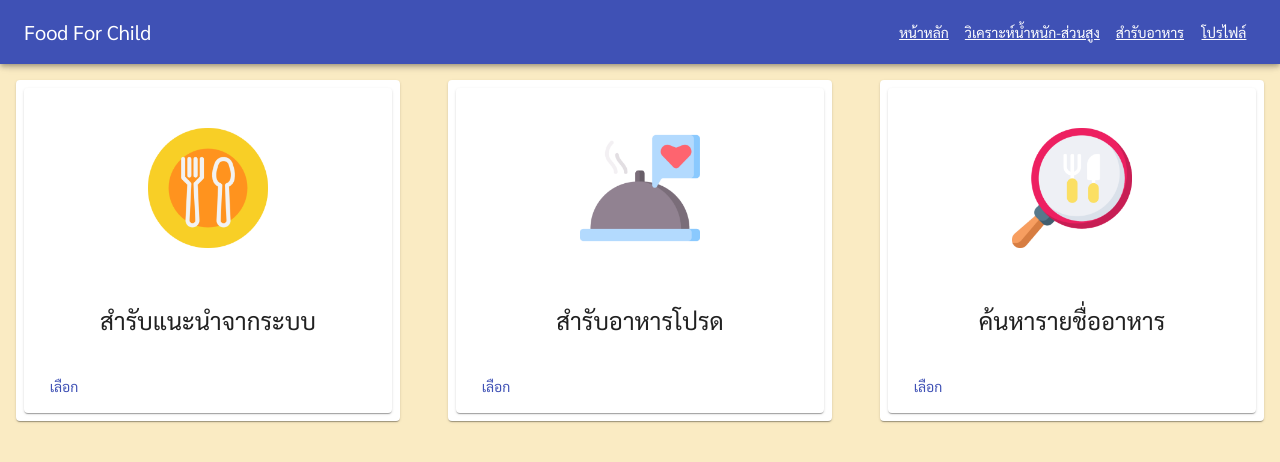
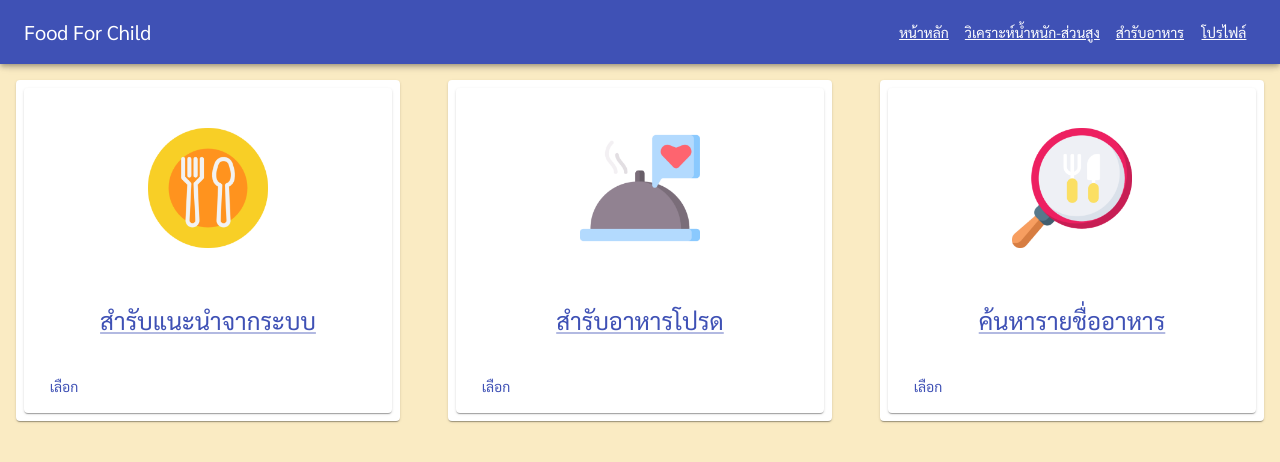
Before and after one commit to mpikanate/Project, a React (Create React App) app: page /FoodMenu6_12 in a window 1280 px wide. Shown: the top 462 px of the page. Built offline with nearby package versions, Linux system fonts and the light colour scheme.

Commit message:
change to component

```diff
--- a/src/FoodMenu3_5.js
+++ b/src/FoodMenu3_5.js
@@ -24,6 +24,7 @@ import Link from '@mui/material/Link';
 import HeaderLogo from './components/HeaderLogo';
 import NavMenuResponsive from './components/NavMenuResponsive';
 import NavMenu from './components/NavMenu';
+import CardWithAction from './components/CardWithAction';
 
 
 
@@ -50,9 +51,8 @@ function DrawerAppBar(props) {
             <Typography variant="h6" sx={{ my: 2 }}>
                 Food For Child
             </Typography>
-
             <Divider />
-<NavMenuResponsive/>
+            <NavMenuResponsive />
         </Box>
     );
 
@@ -81,8 +81,8 @@ function DrawerAppBar(props) {
                     >
                         <MenuIcon />
                     </IconButton>
-                    <HeaderLogo/>
-<NavMenu/>
+                    <HeaderLogo />
+                    <NavMenu />
                 </Toolbar>
             </AppBar>
             <Box component="nav">
@@ -111,91 +111,41 @@ function DrawerAppBar(props) {
                         <Grid container spacing={6}>
                             <Grid item xs={12} sm={6} md={4}>
                                 <Item><div>
-                                    <Card sx={{ maxWidth: 'auto' }}>
-                                        <CardActionArea>
-                                            <CardMedia
-                                                component="img"
-
-                                                height="200"
-                                                image="/Letter.png" />
-                                            <CardContent>
-                                                <Typography gutterBottom variant="h5" component="div">
-                                                    สำรับแนะนำจากระบบ
-                                                </Typography>
-                                            </CardContent>
-                                        </CardActionArea>
-
-                                        <CardActions >
-                                            <Link href="FoodRec3_5">
-
-
-                                                <Button color="primary" >
-                                                    เลือก
-                                                </Button>
-                                            </Link>
-                                        </CardActions>
-
-                                    </Card>
+                                    <CardWithAction
+                                        img="/Letter.png"
+                                        actionLink="FoodRec3_5"
+                                        title="สำรับแนะนำจากระบบ"
+                                        textButton="เลือก"
+                                    />
                                 </div>
                                 </Item>
                             </Grid>
                             <Grid item xs={12} sm={6} md={4}>
-                                <Item><div>
-                                    <Card sx={{ maxWidth: 'auto' }}>
-                                        <CardActionArea>
-                                            <CardMedia
-                                                component="img"
-                                                height="200"
-                                                image="/Fav.png" />
-                                            <CardContent>
-                                                <Typography gutterBottom variant="h5" component="div">
-                                                    สำรับอาหารโปรด
-                                                </Typography>
-                                            </CardContent>
-                                        </CardActionArea>
-                                        <CardActions>
-                                            <Link href="FoodFav3_5">
-
-                                                <Button size="medium" color="primary">
-                                                    เลือก
-                                                </Button>
-                                            </Link>
-                                        </CardActions>
-                                    </Card>
-                                </div>
+                                <Item>
+                                    <div>
+                                        <CardWithAction
+                                            img="/Fav.png"
+                                            actionLink="FoodFav3_5"
+                                            title="สำรับอาหารโปรด"
+                                            textButton="เลือก"
+                                        />
+                                    </div>
                                 </Item>
                             </Grid>
                             <Grid item xs={12} sm={6} md={4}>
-                                <Item><div>
-                                    <Card sx={{ maxWidth: 'auto' }}>
-                                        <CardActionArea>
-                                            <CardMedia
-                                                component="img"
-                                                height="200"
-                                                image="/Search.png" />
-                                            <CardContent>
-                                                <Typography gutterBottom variant="h5" component="div">
-                                                    ค้นหารายชื่ออาหาร
-                                                </Typography>
-                                            </CardContent>
-                                        </CardActionArea>
-                                        <CardActions>
-                                            <Link href="FoodSearch3_5">
-
-
-                                                <Button size="medium" color="primary">
-                                                    เลือก
-                                                </Button>
-                                            </Link>
-                                        </CardActions>
-                                    </Card>
-                                </div>
+                                <Item>
+                                    <div>
+                                        <CardWithAction
+                                            img="/Search.png"
+                                            actionLink="FoodSearch3_5"
+                                            title="ค้นหารายชื่ออาหาร"
+                                            textButton="เลือก"
+                                        />
+                                    </div>
                                 </Item>
                             </Grid>
                         </Grid>
-
                     </Box>
-
                 </Typography>
             </Box></>
     );
--- a/src/FoodMenu6_12.js
+++ b/src/FoodMenu6_12.js
@@ -24,10 +24,7 @@ import Link from '@mui/material/Link';
 import HeaderLogo from './components/HeaderLogo';
 import NavMenuResponsive from './components/NavMenuResponsive';
 import NavMenu from './components/NavMenu';
-
-
-
-
+import CardWithAction from './components/CardWithAction';
 
 const drawerWidth = 240;
 const navItems = [
@@ -52,7 +49,7 @@ function DrawerAppBar(props) {
             </Typography>
 
             <Divider />
-<NavMenuResponsive/>
+            <NavMenuResponsive />
         </Box>
     );
 
@@ -81,8 +78,8 @@ function DrawerAppBar(props) {
                     >
                         <MenuIcon />
                     </IconButton>
-                    <HeaderLogo/>
-<NavMenu/>
+                    <HeaderLogo />
+                    <NavMenu />
                 </Toolbar>
             </AppBar>
             <Box component="nav">
@@ -110,96 +107,47 @@ function DrawerAppBar(props) {
                     <Box>
                         <Grid container spacing={6}>
                             <Grid item xs={12} sm={6} md={4}>
-                                <Item><div>
-                                    <Card sx={{ maxWidth: 'auto' }}>
-                                        <CardActionArea>
-                                            <CardMedia
-                                                component="img"
-
-                                                height="200"
-                                                image="/Letter.png" />
-                                            <CardContent>
-                                                <Typography gutterBottom variant="h5" component="div">
-                                                    สำรับแนะนำจากระบบ
-                                                </Typography>
-                                            </CardContent>
-                                        </CardActionArea>
-
-                                        <CardActions >
-                                            <Link href="FoodRec6_12">
-                                                <Button color="primary" >
-                                                    เลือก
-                                                </Button>
-                                            </Link>
-                                        </CardActions>
-
-                                    </Card>
-                                </div>
+                                <Item>
+                                    <div>
+                                        <CardWithAction
+                                            img="/Letter.png"
+                                            actionLink="FoodRec6_12"
+                                            title="สำรับแนะนำจากระบบ"
+                                            textButton="เลือก"
+                                        />
+                                    </div>
                                 </Item>
                             </Grid>
                             <Grid item xs={12} sm={6} md={4}>
-                                <Item><div>
-                                    <Card sx={{ maxWidth: 'auto' }}>
-                                        <CardActionArea>
-                                            <CardMedia
-                                                component="img"
-                                                height="200"
-                                                image="/Fav.png" />
-                                            <CardContent>
-                                                <Typography gutterBottom variant="h5" component="div">
-                                                    สำรับอาหารโปรด
-                                                </Typography>
-                                            </CardContent>
-                                        </CardActionArea>
-                                        <CardActions>
-                                            <Link href="FoodFav6_12">
-
-                                                <Button size="medium" color="primary">
-                                                    เลือก
-                                                </Button>
-                                            </Link>
-                                        </CardActions>
-                                    </Card>
-                                </div>
+                                <Item>
+                                    <div>
+                                        <CardWithAction
+                                            img="/Fav.png"
+                                            actionLink="FoodFav6_12"
+                                            title="สำรับอาหารโปรด"
+                                            textButton="เลือก"
+                                        />
+                                    </div>
                                 </Item>
                             </Grid>
                             <Grid item xs={12} sm={6} md={4}>
-                                <Item><div>
-                                    <Card sx={{ maxWidth: 'auto' }}>
-                                        <CardActionArea>
-                                            <CardMedia
-                                                component="img"
-                                                height="200"
-                                                image="/Search.png" />
-                                            <CardContent>
-                                                <Typography gutterBottom variant="h5" component="div">
-                                                    ค้นหารายชื่ออาหาร
-                                                </Typography>
-                                            </CardContent>
-                                        </CardActionArea>
-                                        <CardActions>
-                                            <Link href="FoodSearch6_12">
-
-
-                                                <Button size="medium" color="primary">
-                                                    เลือก
-                                                </Button>
-                                            </Link>
-                                        </CardActions>
-                                    </Card>
-                                </div>
+                                <Item>
+                                    <div>
+                                        <CardWithAction
+                                            img="/Search.png"
+                                            actionLink="FoodSearch6_12"
+                                            title="ค้นหารายชื่ออาหาร"
+                                            textButton="เลือก"
+                                        />
+                                    </div>
                                 </Item>
                             </Grid>
                         </Grid>
-
                     </Box>
-
                 </Typography>
             </Box></>
     );
 }
-
-
 
 DrawerAppBar.propTypes = {
     /**
--- /dev/null
+++ b/src/components/CardWithAction.js
@@ -0,0 +1,32 @@
+
+import { Button, Card, CardActionArea, CardActions, CardContent, CardMedia, Link, Typography } from '@mui/material';
+import React from 'react';
+
+const CardWithAction = ({ maxWidth = 'auto', img = "", imgHeight = '200', actionLink = "", title = "", textButton = "" }) => {
+    return (
+        <Card sx={{ maxWidth: 'maxWidth' }}>
+            <Link href={actionLink}>
+                <CardActionArea>
+                    <CardMedia
+                        component="img"
+                        height={imgHeight}
+                        image={img} />
+                    <CardContent>
+                        <Typography gutterBottom variant="h5" component="div">
+                            {title}
+                        </Typography>
+                    </CardContent>
+                </CardActionArea>
+            </Link>
+            <CardActions >
+                <Link href={actionLink}>
+                    <Button color="primary" >
+                        {textButton}
+                    </Button>
+                </Link>
+            </CardActions>
+        </Card>
+    )
+}
+
+export default CardWithAction
```
Also changed, not shown: src/Homeapp.js (+25 -60 lines).
